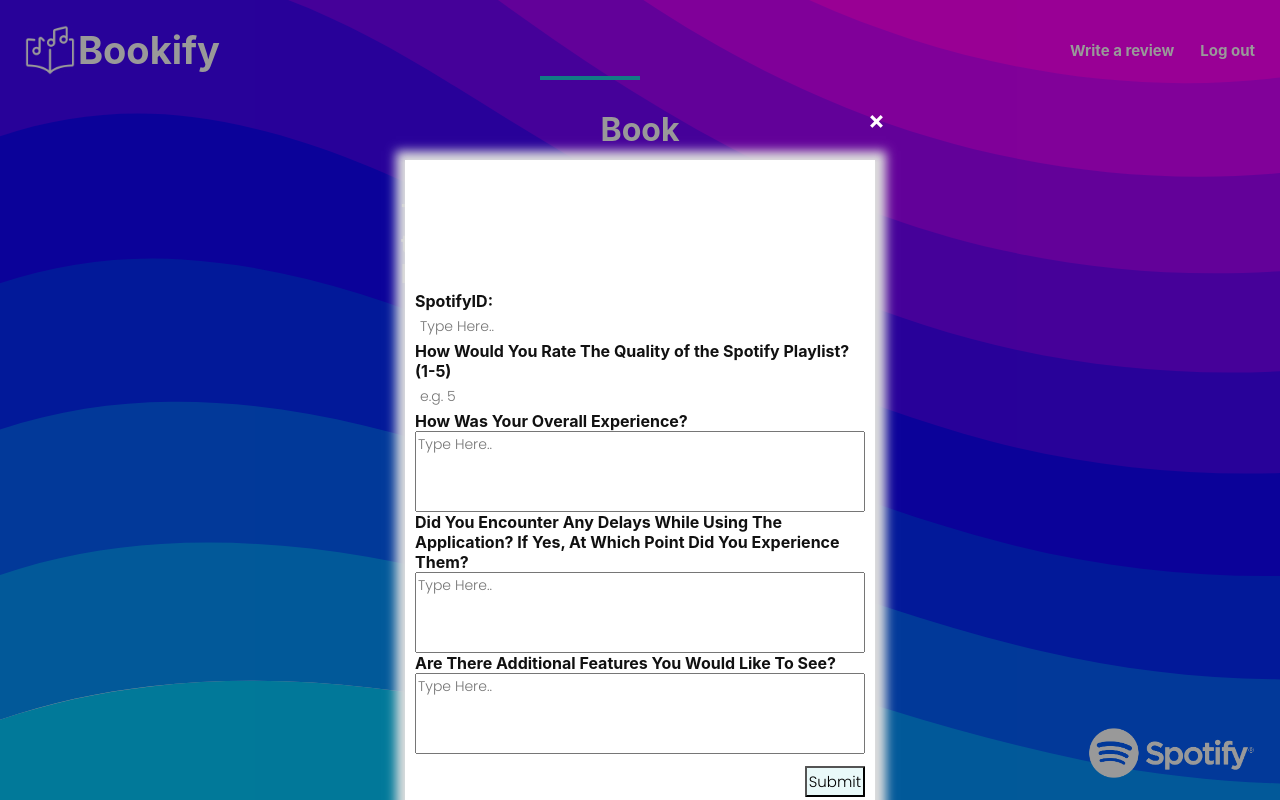
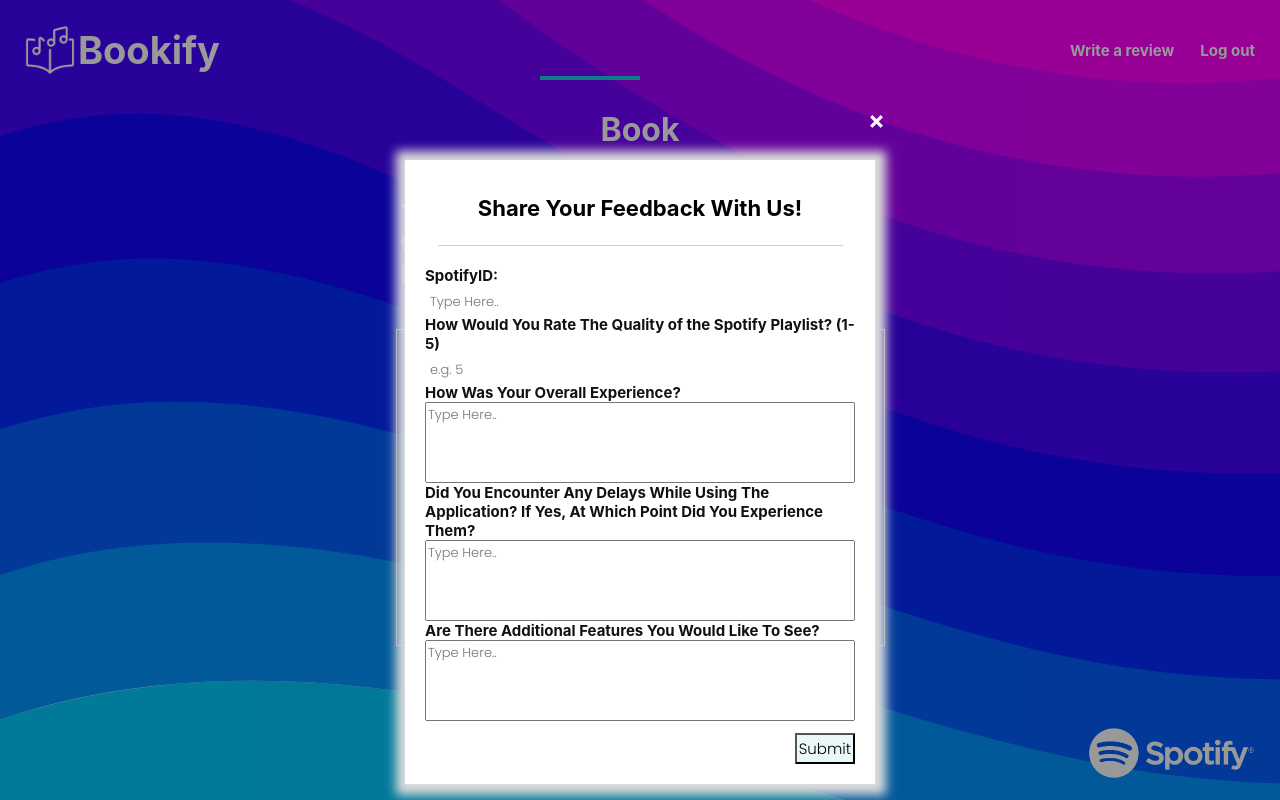
Before and after one commit to naveen02bu/CS411group-30, a React (Create React App) app in the folder frontend/: page /book in a window 1280 px wide. Both pictures are taken after a click on the element "Write a review". Built offline with nearby package versions, Linux system fonts and the light colour scheme; some icons are missing.

Commit message:
Made styling edits

```diff
--- a/frontend/src/components/form-page/Form.css
+++ b/frontend/src/components/form-page/Form.css
@@ -1,10 +1,12 @@
 @import url('https://fonts.googleapis.com/css2?family=Poppins:wght@300&display=swap');
 .labelWithColor{
     color:rgb(17, 17, 17);
+    font-size: 15px;
+    resize: none;
 }
 ::placeholder {
     font-family: 'Poppins', sans-serif;
-    font-size: 14px;
+    font-size: 13px;
 }
 
 .Form-div {
@@ -15,8 +17,7 @@
     box-shadow: 1px 1px 10px 10px #ddd;
     margin: auto; /* This will center the form horizontally */
     margin-top: 150px; /* Adjust the top margin as needed */
-    padding: 10px;
-
+    padding: 20px 10px 10px 10px;
 
 }
 
@@ -49,4 +50,18 @@
 form{ /*ensures that the submit button is on the form */
     display: flex;
     flex-direction: column;
+    padding: 10px 10px 10px 10px;
 }
+
+.form-header{
+    color: black;
+    text-align: center;
+    font-size: 22px;
+    font-weight:bold;
+}
+
+.transparent-line {
+    border-bottom: 1px solid rgba(164, 163, 163, 0.5);
+    width: 90%;
+    margin: 10px auto;
+}
```
